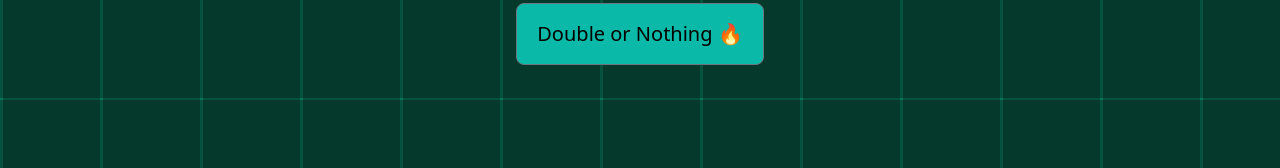
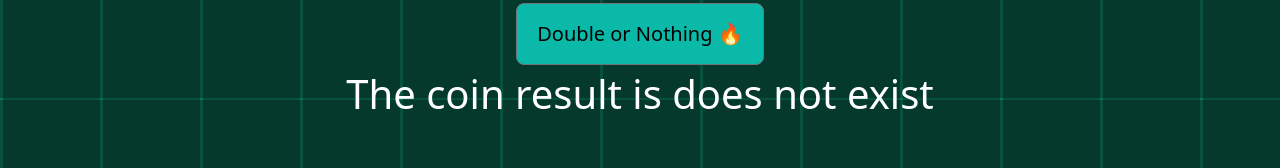
Before and after one commit to ndelligatta/Web3Coinflip, a Vue app: page / in a window 1280 px wide. Both pictures are taken after a click on the button "Connect wallet". Shown: the part 700-868 px from the top of the page. Built offline with nearby package versions, Linux system fonts and the light colour scheme.

Commit message:
Added global state management file, allowed both NavBar and OptionGroup to access coin history array

```diff
--- a/index.html
+++ b/index.html
@@ -2,9 +2,9 @@
 <html lang="en">
   <head>
     <meta charset="UTF-8">
-    <link rel="icon" href="/favicon.ico">
+    <link rel="icon" href="/favicon1.ico">
     <meta name="viewport" content="width=device-width, initial-scale=1.0">
-    <title>Vite App</title>
+    <title>Metis Coin Flip</title>
   </head>
   <body>
     <div id="app"></div>
--- a/src/App.vue
+++ b/src/App.vue
@@ -1,20 +1,21 @@
 <script setup>
 import NavigationBar from "./components/NavigationBar.vue"
-import DisplayImage from "./components/DisplayImage.vue"
 import OptionGroup from './components/OptionGroup.vue'
 import TestStart from './components/TestStart.vue'
 import { ref } from 'vue';
+
 const walletConnected = ref(false);
+
 const handleWalletConnection = (data) => {
   console.log("I recieved the value", data)
   if (data) {
     walletConnected.value = true
   }
-}
+};
 </script>
 
 <template>
-  <div class="app">
+  <div>
     <NavigationBar/>
     <div class="d-flex justify-content-center vh-100">
       <div class="text-center">
--- a/src/components/NavigationBar.vue
+++ b/src/components/NavigationBar.vue
@@ -1,8 +1,11 @@
 <script setup>
-let coinFlipHistory = ['H'];
+import { store } from '../util/store.js'
+let coinFlipHistory = store.coinFlipHistory;
 </script>
 
 <template>
+<!-- TODO: Add a collapse for social media icons on mobile -->
+<!-- TODO: Fix flipHistory so it doesn't overlap -->
 <link href="https://cdnjs.cloudflare.com/ajax/libs/font-awesome/5.15.4/css/all.min.css" rel="stylesheet">
 <div>
   <b-navbar class="custom-navbar" type="dark" variant="dark">
--- a/src/components/OptionGroup.vue
+++ b/src/components/OptionGroup.vue
@@ -6,9 +6,16 @@
 //const props = defineProps(["rows", "amount", "ref", "emit"]);
 //const emit = defineEmits([prop.emit.toString()]);
 import DisplayImage from "./DisplayImage.vue"
-import { ref } from 'vue';
+import { ref, computed  } from 'vue';
+import { store } from '../util/store.js'
+
 const selectedOption = ref(null);
 const selectedPrice = ref(null);
+const flipResult = ref(null);
+const flipNumber = ref(0);
+
+const HEADS = false;
+const TAILS = true;
 
 const options = [
   { id: 1, label: "Heads"},
@@ -34,12 +41,30 @@ const selectPrice = (price) => {
   selectedPrice.value = selectedPrice.value === price ? null : price;
 };
 
-function getRandomInt(min, max) {
-  return Math.floor(Math.random() * (max - min + 1)) + min;
-}
+// Heads - False, Tails - True
+// Only cause Tails starts with T
+// Subject to change
 
-var randomInt = getRandomInt(1, 10); // This will generate a random integer between 1 and 10 (inclusive)
-console.log(randomInt);
+const readFlip = () => {
+    return flipResult.value ? "Tails" : "Heads"
+};
+const getFlip = () => {
+    flipResult.value = (Math.floor(Math.random() * (100 - 1 + 1)) + 1) % 2 == 0;
+    flipNumber.value += 1
+    store.appendFlip(readFlip().slice(0, 1))
+    console.log(readFlip().slice(0, 1))
+    console.log("Button pressed");
+};
+
+
+
+const flipResultMessage = computed(() => {
+    if (flipResult.value == null) {
+        return "does not exist"
+    } else {
+        return `${flipNumber.value} ${readFlip()}`
+    }
+});
 
 
 </script>
@@ -118,10 +143,14 @@ console.log(randomInt);
           class="btn-lg"
           id="d-o-n"
           style="backgroundColor: #0ab9a7; color: black;"
+          @click="getFlip()"
           > <!--@click="changeImage()"  -->
             Double or Nothing 🔥
         </b-button>
     </div>
+    <h1> The coin result is
+        {{ flipResultMessage }}
+    </h1>
 </div>
 </template>
 
--- a/src/components/TestStart.vue
+++ b/src/components/TestStart.vue
@@ -18,7 +18,8 @@ const emitWalletStatus = (bool) => {
       @click="emitWalletStatus(true)">
         Connect wallet
     </b-button>
-    <h1> Welcome. Please connect your wallet.</h1>
+    <h1>Welcome.</h1>
+    <h1> Please connect your wallet.</h1>
 </div>
 </template>
 
--- /dev/null
+++ b/src/util/store.js
@@ -0,0 +1,13 @@
+import { reactive } from 'vue'
+
+export const store = reactive({
+    // flipResult: -99.99,
+    coinFlipHistory: ["H"],
+    appendFlip(coin_face) {
+      if (coin_face != "H" && coin_face != "T") {
+        console.log("Error. appendFlip(coin_face) accepts \"H\" or \"T\" as an input.")
+      } else {
+        this.coinFlipHistory.push(coin_face)
+      }
+    }
+  })
```
Also changed, not shown: 1 other file (tests, documents, lock files or other folders).
